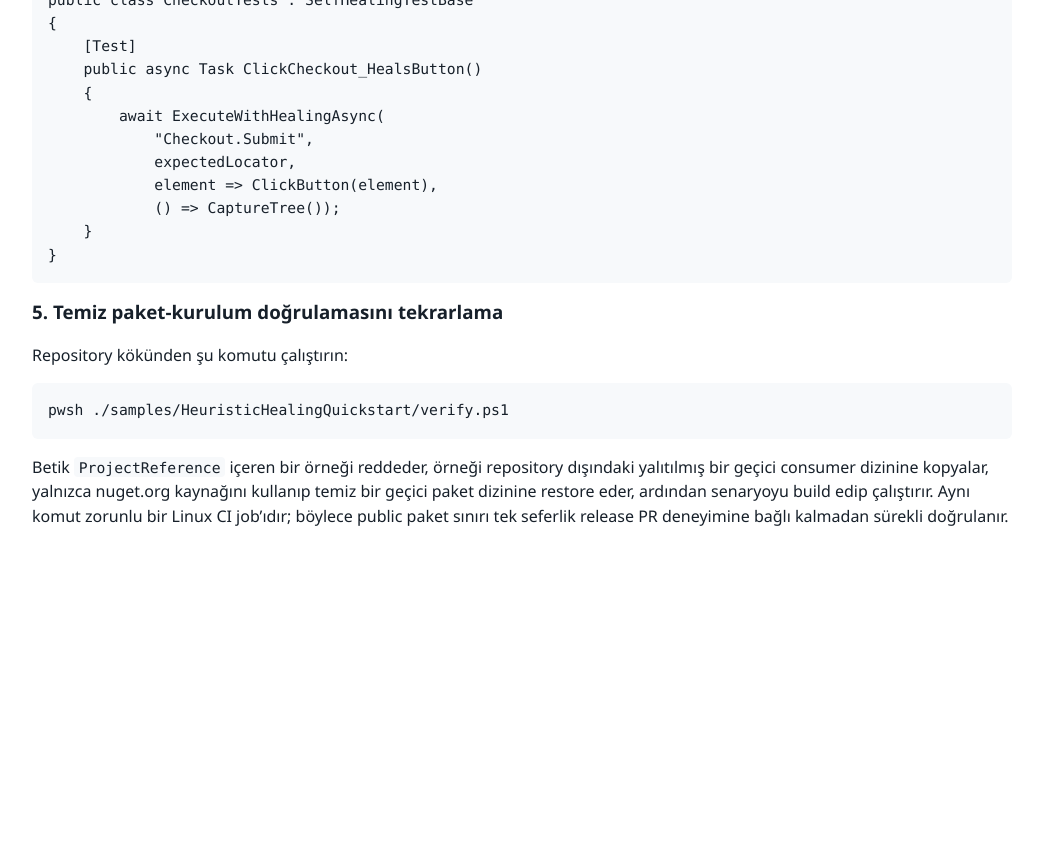
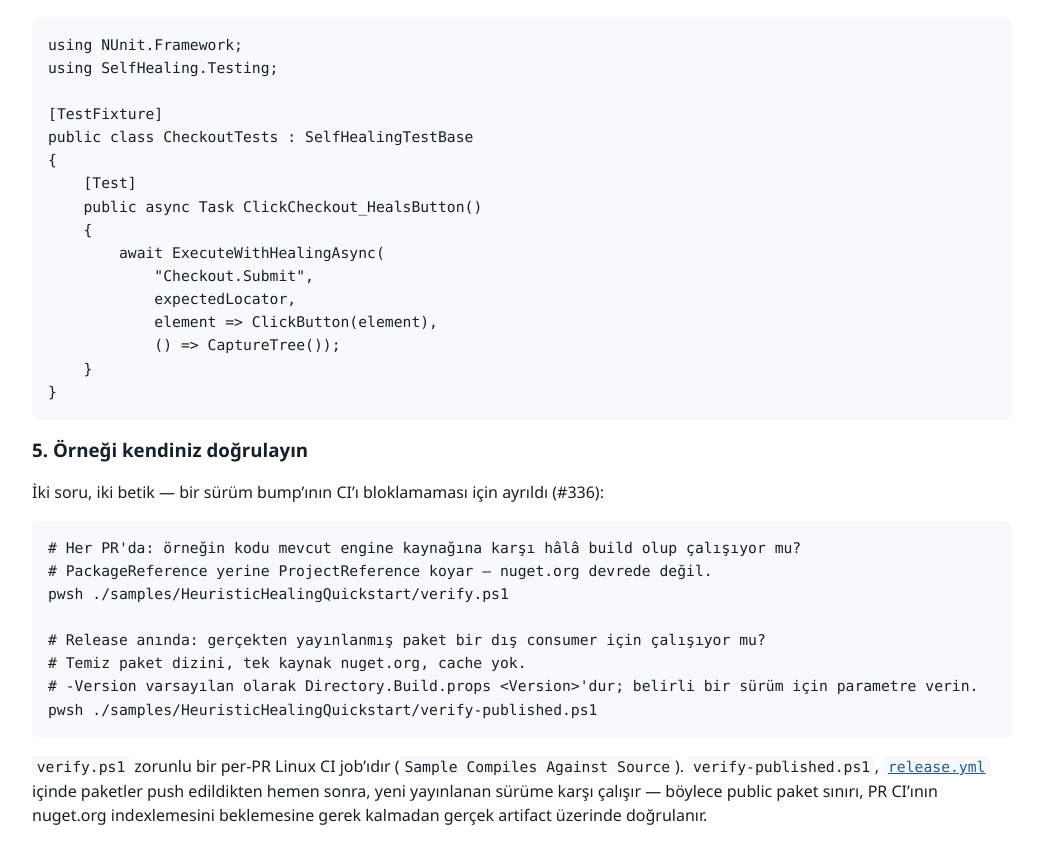
Before and after one commit to mustafasercansak/automation-sandbox, a Jekyll site: the page built from docs/consumer-quickstart.md, in a window 1280 px wide and 900 px high, scrolled down 6486 px. Shown: the top 864 px of the window, without its empty margins (118-1156 px from the left). Built offline with Jekyll 4.4.1, drawn with Linux system fonts in a browser that asks for light colours; before the commit the page ends 7087 px from its top, so only the background shows below that; some of the changed text lies outside the part shown.

Commit message:
ci: decouple the version bump from nuget.org publish (#336)
The old `nuget-consumer` per-PR job restored the sample's pinned
`AutomationSandbox.SelfHealing` version from nuget.org only, and that
version equals `Directory.Build.props` `<Version>`. Bumping the version
on a branch turned the gate red until the package was published — a
chicken-and-egg that bit every release (last: v0.2.0-beta.4 / PR #335).

- Per-PR check is now source-based: `verify.ps1` builds and runs the
  sample with its `PackageReference` swapped for a `ProjectReference`
  against current engine source. No nuget.org. New job:
  `Sample Compiles Against Source`.
- `verify-published.ps1 -Version <v>` restores the exact published
  version from nuget.org (clean package dir, no cache, indexing-lag
  retry loop) and runs the heal. `release.yml` invokes it right after
  the push — the real artifact is verified, PR CI is not.
- `release.yml` then bumps `Directory.Build.props` `<Version>` and the
  sample pin to the just-published version and opens a
  `release/ssot-bump-<v>` PR. Needs `pull-requests: write`.
- `PackageVersionDriftTests` relaxed: the sample pin must be a valid
  prerelease on the same major.minor line, not exactly the (possibly
  unreleased) `<Version>`. New tests cover the per-PR/source and
  release-time/published split.
- consumer-quickstart.md (EN+TR) and AGENTS.md document the new split
  and the single-action release sequence.

verify.ps1 and verify-published.ps1 both run green locally against
0.2.0-beta.4. The release.yml auto-bump step can only be exercised by a
real release run.

Fixes #336

````diff
--- a/docs/consumer-quickstart.md
+++ b/docs/consumer-quickstart.md
@@ -152,19 +152,26 @@ public class CheckoutTests : SelfHealingTestBase
 }
 ```
 
-### 5. Repeat the clean package-install verification
+### 5. Verify the sample yourself
 
-From the repository root, run:
+Two scripts cover the two questions, split so a version bump never blocks CI (#336):
 
 ```powershell
+# Per-PR: does the sample's code still build and run against the current engine?
+# Swaps the PackageReference for a ProjectReference — no nuget.org involved.
 pwsh ./samples/HeuristicHealingQuickstart/verify.ps1
+
+# Release-time: does the actually-published package work for an external consumer?
+# Clean package directory, nuget.org as the only source, no cache.
+# -Version defaults to Directory.Build.props <Version>; pass one to check a specific release.
+pwsh ./samples/HeuristicHealingQuickstart/verify-published.ps1
 ```
 
-The script rejects a sample containing `ProjectReference`, copies it outside the repository
-into an isolated temporary consumer directory, restores into a fresh temporary package
-directory with nuget.org as the only source, builds, and runs the scenario. The same
-command is a required Linux CI job, so the public package boundary is continuously checked
-instead of relying on a one-off release-PR experiment.
+`verify.ps1` is a required per-PR Linux CI job (`Sample Compiles Against Source`).
+`verify-published.ps1` runs inside [`release.yml`](https://github.com/mustafasercansak/automation-sandbox/blob/main/.github/workflows/release.yml)
+right after the packages are pushed, against the version just published — so the public
+package boundary is verified on the real artifact without PR CI waiting on nuget.org
+indexing.
 
 ---
 
@@ -314,16 +321,23 @@ public class CheckoutTests : SelfHealingTestBase
 }
 ```
 
-### 5. Temiz paket-kurulum doğrulamasını tekrarlama
+### 5. Örneği kendiniz doğrulayın
 
-Repository kökünden şu komutu çalıştırın:
+İki soru, iki betik — bir sürüm bump'ının CI'ı bloklamaması için ayrıldı (#336):
 
 ```powershell
+# Her PR'da: örneğin kodu mevcut engine kaynağına karşı hâlâ build olup çalışıyor mu?
+# PackageReference yerine ProjectReference koyar — nuget.org devrede değil.
 pwsh ./samples/HeuristicHealingQuickstart/verify.ps1
+
+# Release anında: gerçekten yayınlanmış paket bir dış consumer için çalışıyor mu?
+# Temiz paket dizini, tek kaynak nuget.org, cache yok.
+# -Version varsayılan olarak Directory.Build.props <Version>'dur; belirli bir sürüm için parametre verin.
+pwsh ./samples/HeuristicHealingQuickstart/verify-published.ps1
 ```
 
-Betik `ProjectReference` içeren bir örneği reddeder, örneği repository dışındaki yalıtılmış
-bir geçici consumer dizinine kopyalar, yalnızca nuget.org kaynağını kullanıp temiz bir geçici
-paket dizinine restore eder, ardından senaryoyu build edip çalıştırır. Aynı komut zorunlu
-bir Linux CI job'ıdır; böylece public paket sınırı tek seferlik release PR deneyimine bağlı
-kalmadan sürekli doğrulanır.
+`verify.ps1` zorunlu bir per-PR Linux CI job'ıdır (`Sample Compiles Against Source`).
+`verify-published.ps1`, [`release.yml`](https://github.com/mustafasercansak/automation-sandbox/blob/main/.github/workflows/release.yml)
+içinde paketler push edildikten hemen sonra, yeni yayınlanan sürüme karşı çalışır — böylece public
+paket sınırı, PR CI'ının nuget.org indexlemesini beklemesine gerek kalmadan gerçek artifact üzerinde
+doğrulanır.
````
Also changed, not shown: AGENTS.md (+5 -3 lines), .github/workflows/ci.yml, .github/workflows/release.yml, 3 other files.
